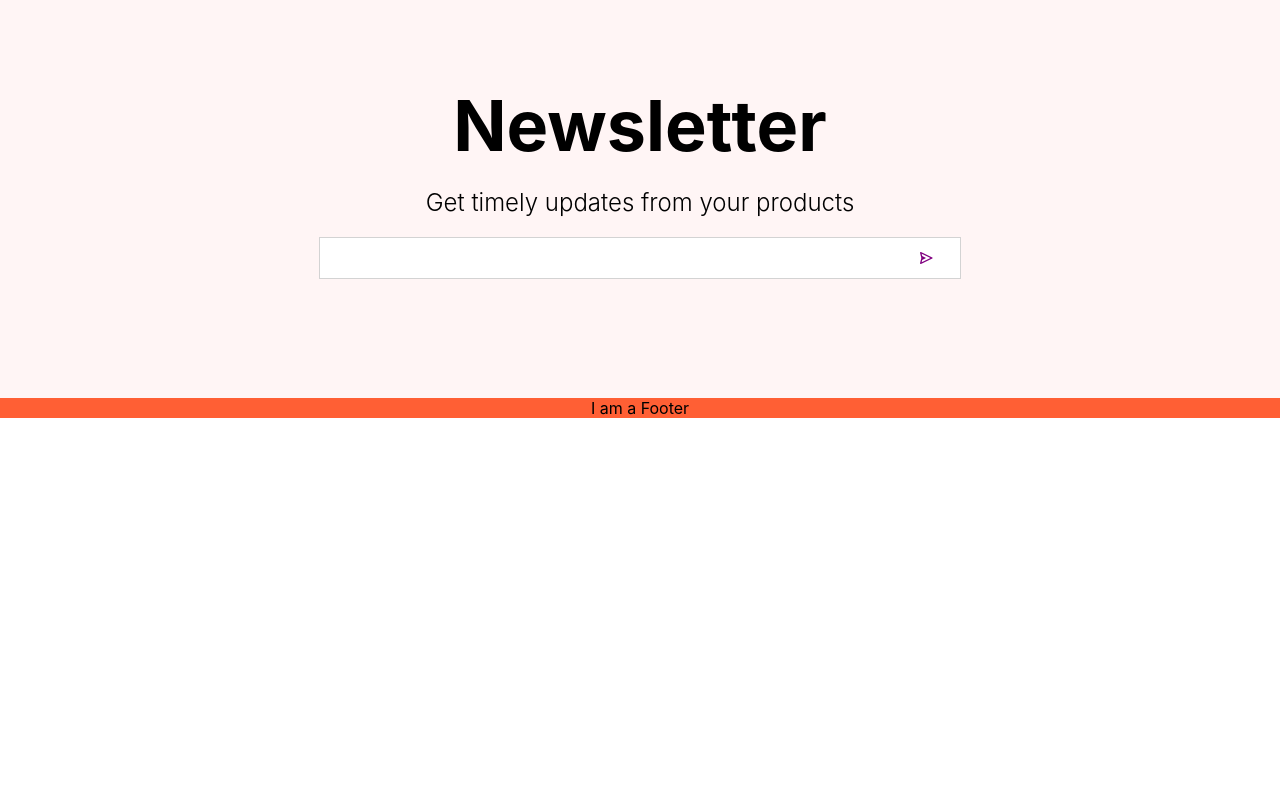
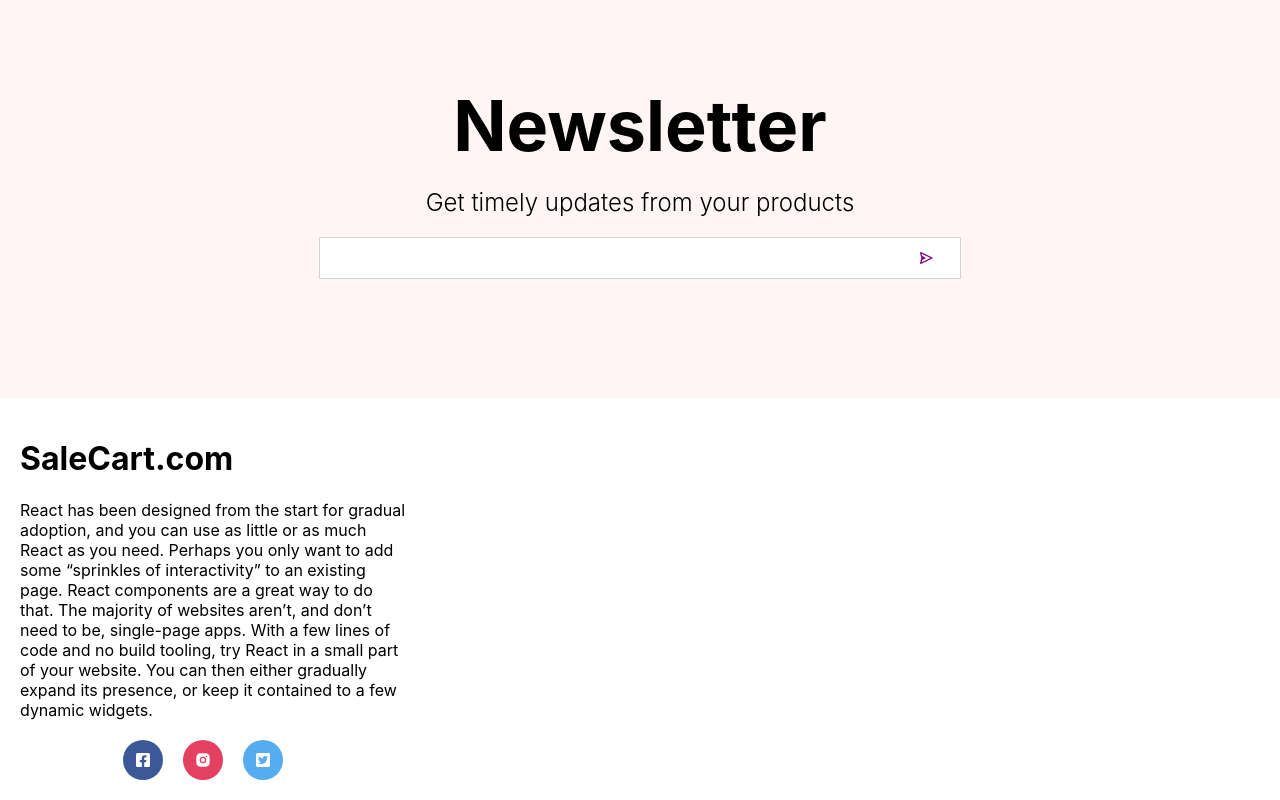
Before and after one commit to Akhrors-hub/Shopping, a React (Create React App) app: page / in a window 1280 px wide. Shown: the part 2388-3188 px from the top of the page. Before the commit the page ends 2806 px from the top, so only its background shows below. Built offline with nearby package versions, Linux system fonts and the light colour scheme.

Commit message:
push the updates

```diff
--- a/src/components/Footer.js
+++ b/src/components/Footer.js
@@ -1,18 +1,81 @@
 import React from "react"
 import styled from "styled-components"
+import { FaFacebookSquare } from "react-icons/fa";
+import { RiInstagramFill } from "react-icons/ri";
+import { FaTwitterSquare } from "react-icons/fa";
 
 const Container = styled.div`
 display:flex;
 align-items: center;
 justify-content: center;
-background-color: #ff5f34;
+background-color: white;
 `
+const Left = styled.div`
+flex:1;
+padding: 20px;
+
+`
+
+const Center = styled.div`
+flex:1;
+padding: 20px;
+`
+const Right = styled.div`
+flex:1;
+padding: 20px;
+`
+const Description = styled.p`
+margin: 20px 0px;
+`
+const Logo = styled.h1`
+text-align:cener;
+justify-content: center;
+`
+const SocialContainer = styled.div`
+display: flex;
+justify-content: center;
+`
+const SocialIcon = styled.div`
+width: 40px;
+height: 40px;
+border-radius: 50%;
+color: white;
+background-color: #${props=>props.color};
+display: flex;
+align-items: center;
+justify-content: center;
+margin-right: 20px;
+
+`
+
 
 const Footer =()=>{
     return (
         <Container>
+            <Left>
+                <Logo> SaleCart.com </Logo>
+                <Description>
+                React has been designed from the start for gradual adoption, and you can use as little or as much React as you need. Perhaps you only want to add some “sprinkles of interactivity” to an existing page. React components are a great way to do that.
 
-            I am a Footer
+The majority of websites aren’t, and don’t need to be, single-page apps. With a few lines of code and no build tooling, try React in a small part of your website. You can then either gradually expand its presence, or keep it contained to a few dynamic widgets.
+                </Description>
+                <SocialContainer>
+                    <SocialIcon color="3B5999">
+                    <FaFacebookSquare />
+                    </SocialIcon >
+                    <SocialIcon color="E4405F">
+                    <RiInstagramFill />
+                    </SocialIcon>
+                    <SocialIcon color="55ACEE">
+                        <FaTwitterSquare />
+                    </SocialIcon>
+                </SocialContainer>
+            </Left>
+<Center>
+
+</Center>
+    <Right>
+        </Right>
         </Container>
     )
 }
```
